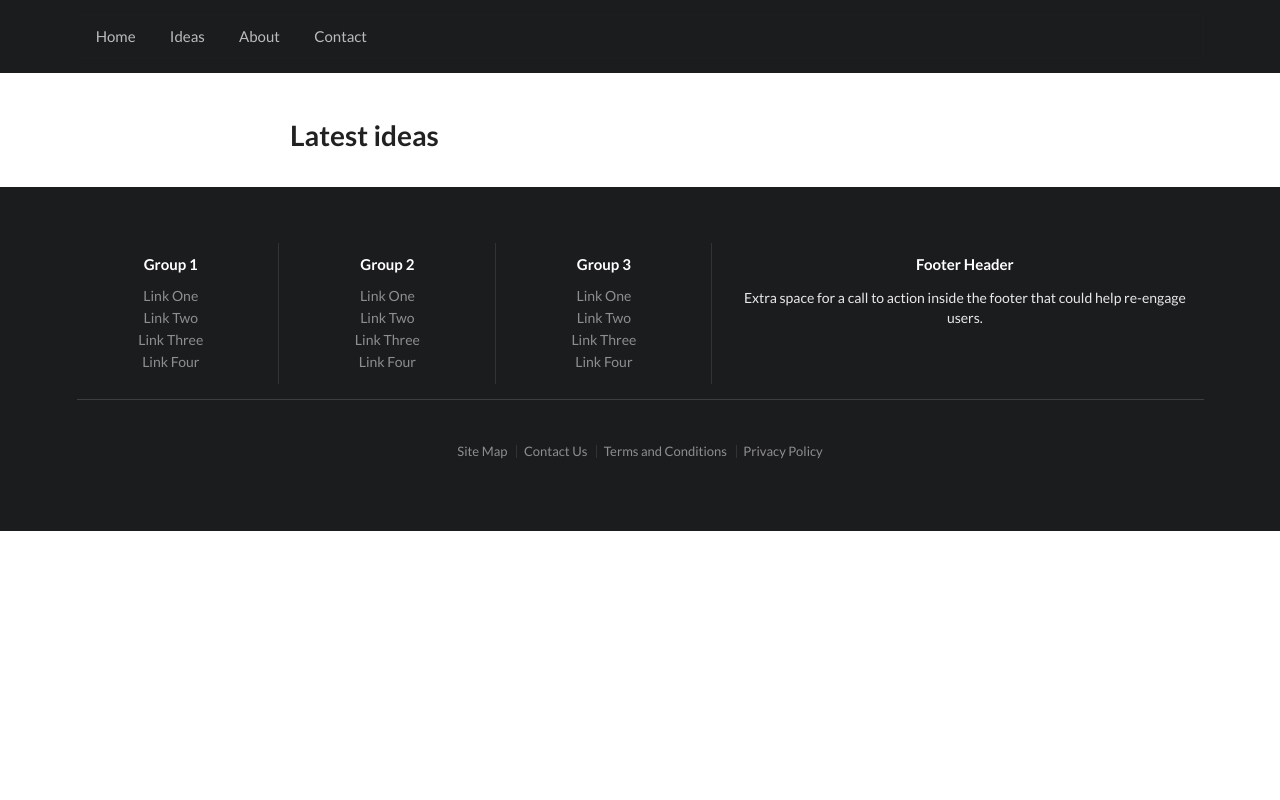
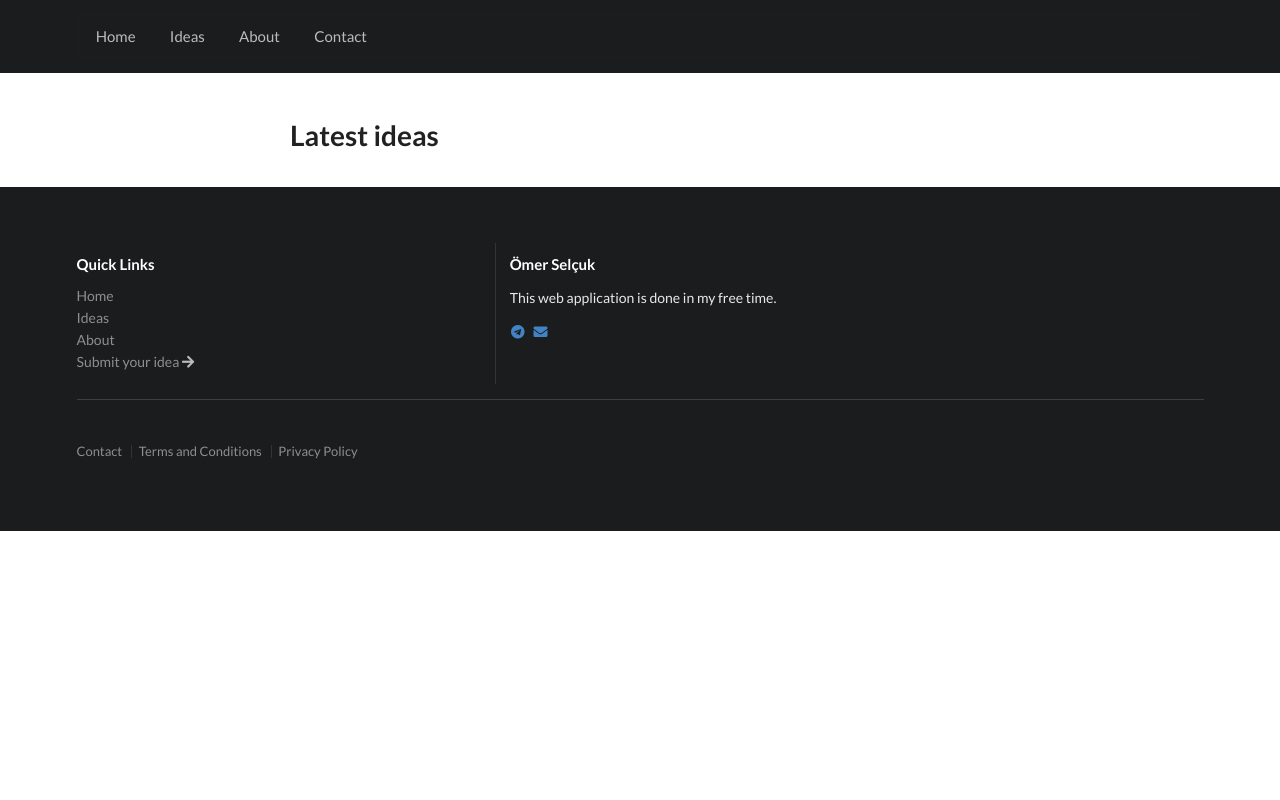
Before and after one commit to selcuko/ideator, a Django app: page /ideas/ in a window 1280 px wide. Run offline with Django 3.2, Linux system fonts and the light colour scheme; data that the repository does not hold is empty; some libraries are stand-ins or nearby versions.

Commit message:
links & title

```diff
--- a/ideas/models.py
+++ b/ideas/models.py
@@ -14,6 +14,7 @@ class Idea(models.Model):
     color = models.CharField(max_length=20, null=True, blank=True)
     magnitude = models.IntegerField(default=1)
     slug = models.SlugField(unique=True, editable=False)
+    session_key = models.TextField(null=True, blank=True)
 
 
     def __str__(self):
--- a/ideas/templates/ideas/list.html
+++ b/ideas/templates/ideas/list.html
@@ -11,7 +11,9 @@
             <div class="content">
               <div class="header">{{ idea.title|title }}</div>
 
+              {% if idea.description %}
               <div class="description">{{ idea.description|truncatechars:100 }}</div>
+              {% endif %}
             </div>
             <div class="extra content">
               <a class="created">Cool +1</a>
--- a/templates/base.html
+++ b/templates/base.html
@@ -5,7 +5,7 @@
 <head>
     <meta charset="UTF-8">
     <meta name="viewport" content="width=device-width, initial-scale=1.0">
-    <title>{{ doc.title|default:'Titless' }} • Ideator</title>
+    <title>{{ doc.title|default:'Titleless' }} • Ideator</title>
 
     <link rel="stylesheet" href="{% static 'semantic/semantic.css' %}">
     <link rel="stylesheet" href="{% static 'css/landing.css' %}">
@@ -47,47 +47,30 @@
         {% endblock %}
         {% block body %}{% endblock %}
         <div class="ui inverted vertical footer segment">
-            <div class="ui center aligned container">
+            <div class="ui container">
                 <div class="ui stackable inverted divided grid">
-                    <div class="three wide column">
-                        <h4 class="ui inverted header">Group 1</h4>
+                    <div class="six wide column">
+                        <h4 class="ui inverted header">Quick Links</h4>
                         <div class="ui inverted link list">
-                            <a href="#" class="item">Link One</a>
-                            <a href="#" class="item">Link Two</a>
-                            <a href="#" class="item">Link Three</a>
-                            <a href="#" class="item">Link Four</a>
+                            <a href="{% url 'landing' %}" class="item">Home</a>
+                            <a href="{% url 'ideas:idea-list' %}" class="item">Ideas</a>
+                            <a href="#" class="item">About</a>
+                            <a href="#" class="item">Submit your idea <i class="right arrow icon"></i></a>
                         </div>
                     </div>
-                    <div class="three wide column">
-                        <h4 class="ui inverted header">Group 2</h4>
-                        <div class="ui inverted link list">
-                            <a href="#" class="item">Link One</a>
-                            <a href="#" class="item">Link Two</a>
-                            <a href="#" class="item">Link Three</a>
-                            <a href="#" class="item">Link Four</a>
-                        </div>
-                    </div>
-                    <div class="three wide column">
-                        <h4 class="ui inverted header">Group 3</h4>
-                        <div class="ui inverted link list">
-                            <a href="#" class="item">Link One</a>
-                            <a href="#" class="item">Link Two</a>
-                            <a href="#" class="item">Link Three</a>
-                            <a href="#" class="item">Link Four</a>
-                        </div>
-                    </div>
-                    <div class="seven wide column">
-                        <h4 class="ui inverted header">Footer Header</h4>
-                        <p>Extra space for a call to action inside the footer that could help re-engage users.</p>
+                    <div class="six wide column">
+                        <h4 class="ui inverted header">Ömer Selçuk</h4>
+                        <p>This web application is done in my free time.</p>
+                        <a href="https://t.me/divisia/"><i class="icon telegram"></i></a>
+                        <a href="mailto:omrfyyz@gmail.com"><i class="icon mail"></i></a>
                     </div>
                 </div>
                 <div class="ui inverted section divider"></div>
                 <img src="" class="ui centered mini image">
                 <div class="ui horizontal inverted small divided link list">
-                    <a class="item" href="#">Site Map</a>
-                    <a class="item" href="#">Contact Us</a>
-                    <a class="item" href="#">Terms and Conditions</a>
-                    <a class="item" href="#">Privacy Policy</a>
+                    <a class="item" href="#0">Contact</a>
+                    <a class="item" href="#0">Terms and Conditions</a>
+                    <a class="item" href="#0">Privacy Policy</a>
                 </div>
             </div>
         </div>
```
Also changed, not shown: ideas/templates/ideas/detail.html (+10 -46 lines).
